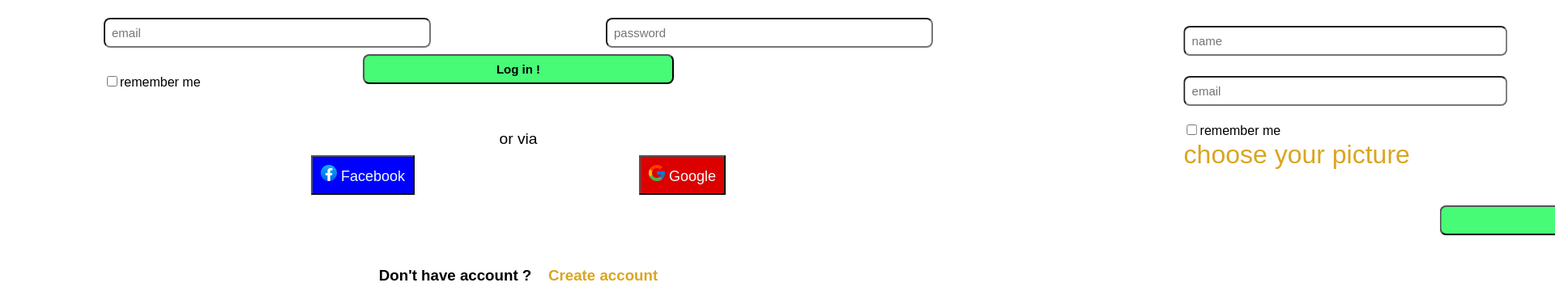
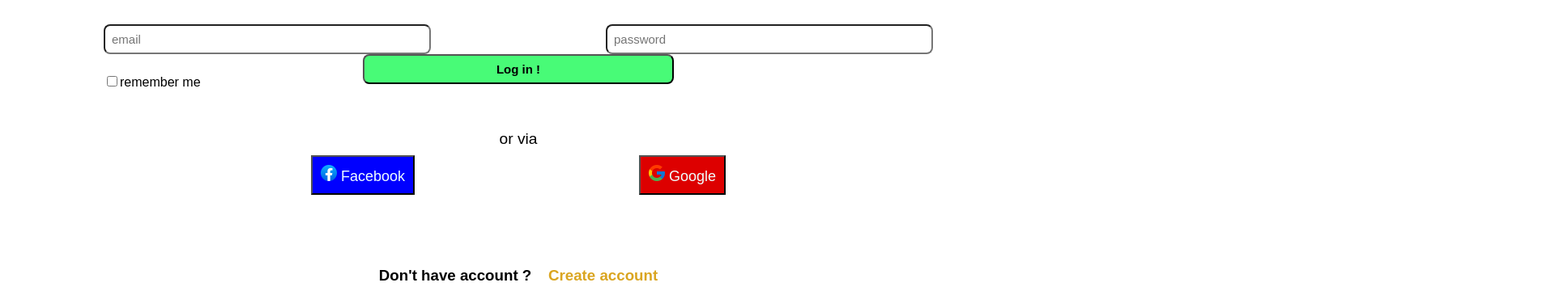
Before and after one commit to Hamoodteen/Hamoodteen-Projects, a plain HTML site: page Web's/talki/index.html in a window 1280 px wide. Shown: the part 217-598 px from the top of the page at 81% size, 1920 px wide, since content can reach past the window. Drawn offline with Linux system fonts and the light colour scheme.

Commit message:
Update style.css

```diff
--- a/Web's/talki/style.css
+++ b/Web's/talki/style.css
@@ -1,4 +1,4 @@
-tml, body {
+html, body {
     height: 99vh;
     overflow: hidden !important;
 }
```
